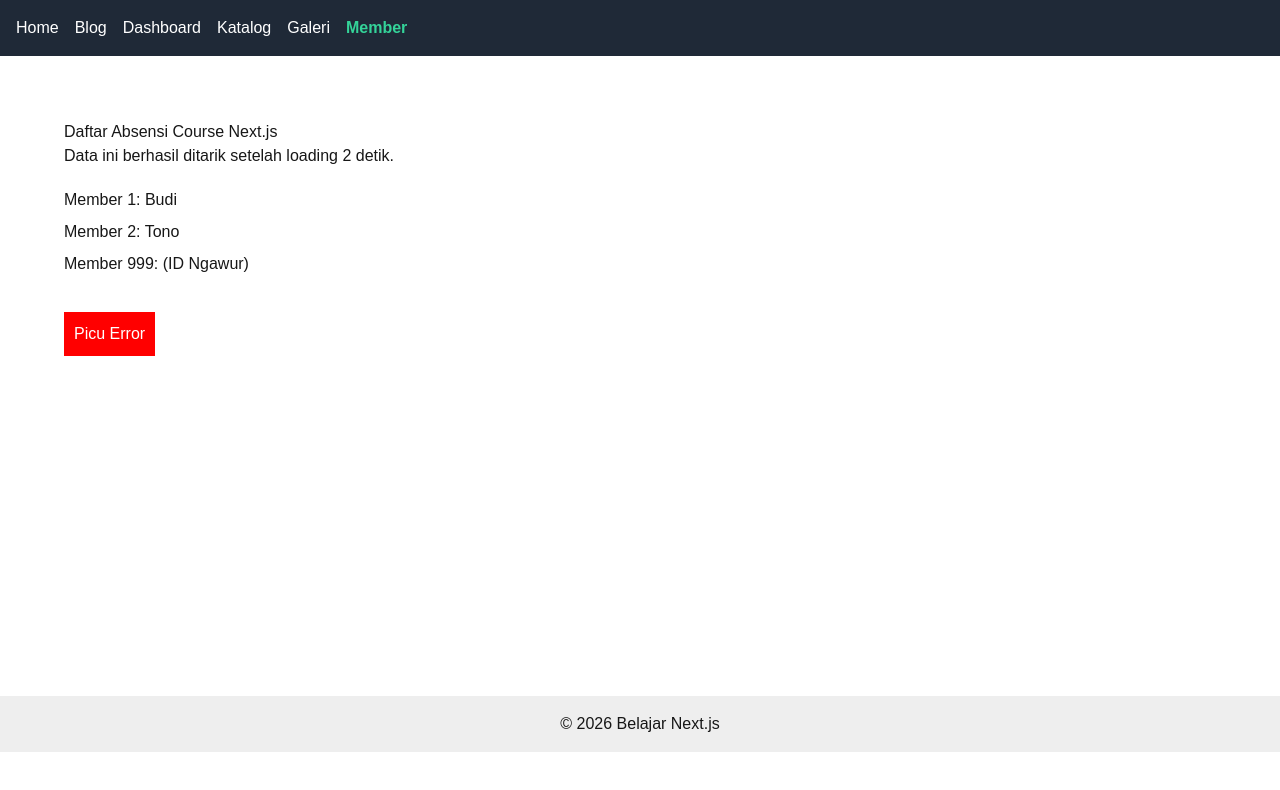
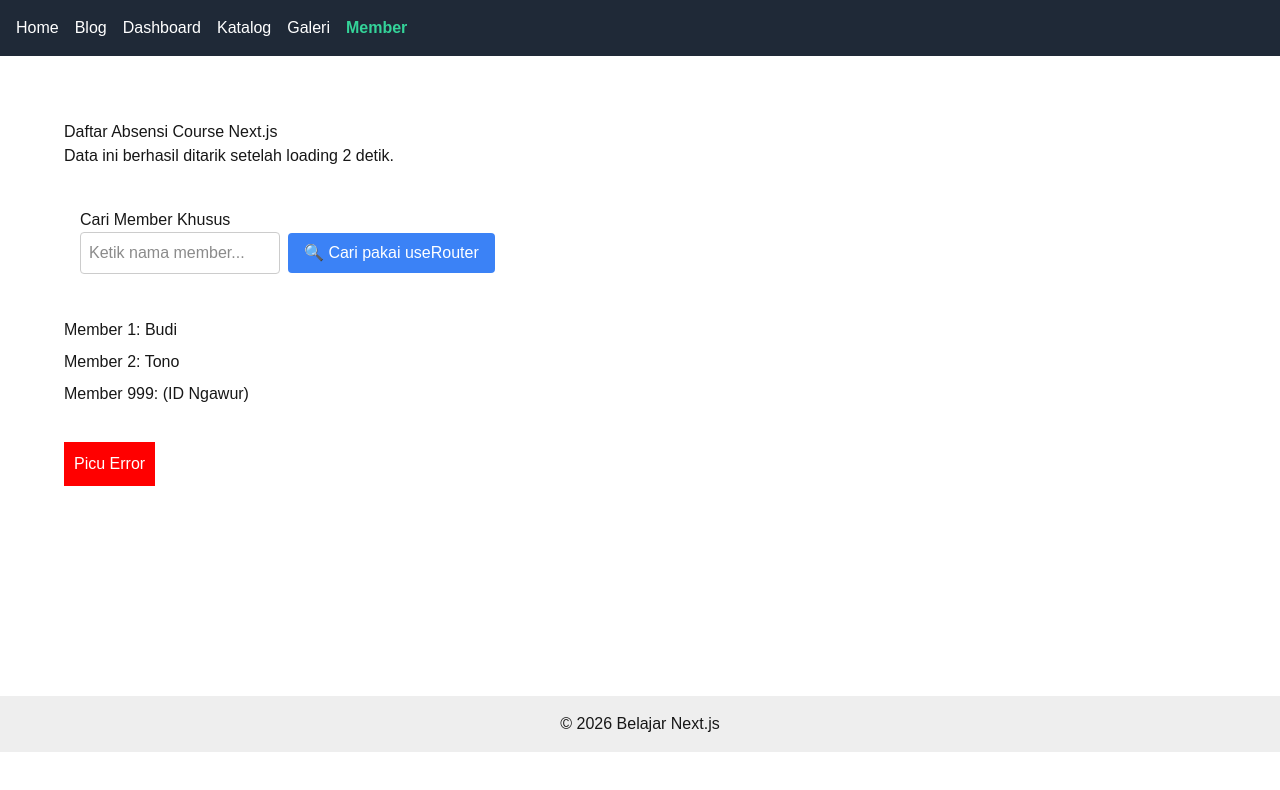
Before and after one commit to mhamdriizki/next-course, a Next.js app: page /member in a window 1280 px wide. Shown: the top 790 px of the page. Built offline with nearby package versions, Linux system fonts and the light colour scheme.

Commit message:
feat: Applied useRouter

```diff
--- /dev/null
+++ b/app/components/SearchForm.tsx
@@ -0,0 +1,34 @@
+"use client"; // Karena butuh interaktivitas form dan router
+
+import { useRouter } from "next/navigation";
+import { useState } from "react";
+
+export default function SearchForm() {
+  const [query, setQuery] = useState("");
+  const router = useRouter(); // Alat sakti navigasi dari event
+
+  const handleCari = (e: React.FormEvent) => {
+    e.preventDefault(); // Cegah full reload bawaan HTML form
+
+    if (query) {
+      // Dorong user ke URL baru tanpa me-reload halaman
+      router.push(`/member/${query}`);
+    }
+  };
+
+  return (
+    <form onSubmit={handleCari} style={{ margin: "1.5rem 0", padding: "1rem", borderRadius: "8px" }}>
+      <h3>Cari Member Khusus</h3>
+      <input
+        type="text"
+        placeholder="Ketik nama member..."
+        value={query}
+        onChange={(e) => setQuery(e.target.value)}
+        style={{ padding: "8px", borderRadius: "4px", border: "1px solid #ccc", width: "200px" }}
+      />
+      <button type="submit" style={{ padding: "8px 16px", marginLeft: "8px", background: "#3b82f6", color: "white", border: "none", borderRadius: "4px", cursor: "pointer" }}>
+        🔍 Cari pakai useRouter
+      </button>
+    </form>
+  );
+}
--- a/app/member/page.tsx
+++ b/app/member/page.tsx
@@ -1,11 +1,12 @@
 import Link from "next/link";
+import SearchForm from "../components/SearchForm";
 
 export default async function MemberPage({
   searchParams,
 }: {
-  searchParams: Promise<{ crash?: string }>;
+  searchParams: Promise<{ crash?: string; q?: string }>;
 }) {
-  const { crash } = await searchParams;
+  const { crash, q } = await searchParams;
 
   // 1. SIMULASI DELAY (Biar loading.tsx kelihatan)
   // Ibaratnya lagi angkat beban berat nunggu database
@@ -21,9 +22,11 @@ export default async function MemberPage({
       <h1>Daftar Absensi Course Next.js</h1>
       <p>Data ini berhasil ditarik setelah loading 2 detik.</p>
 
+      <SearchForm/>
+
       <ul style={{ marginTop: "1rem", lineHeight: "2" }}>
-        <li><Link href="/member/1">Member 1: Budi</Link></li>
-        <li><Link href="/member/2">Member 2: Tono</Link></li>
+        <li><Link href="/member/budi">Member 1: Budi</Link></li>
+        <li><Link href="/member/tono">Member 2: Tono</Link></li>
         <li><Link href="/member/999">Member 999: (ID Ngawur)</Link></li>
       </ul>
 
```
